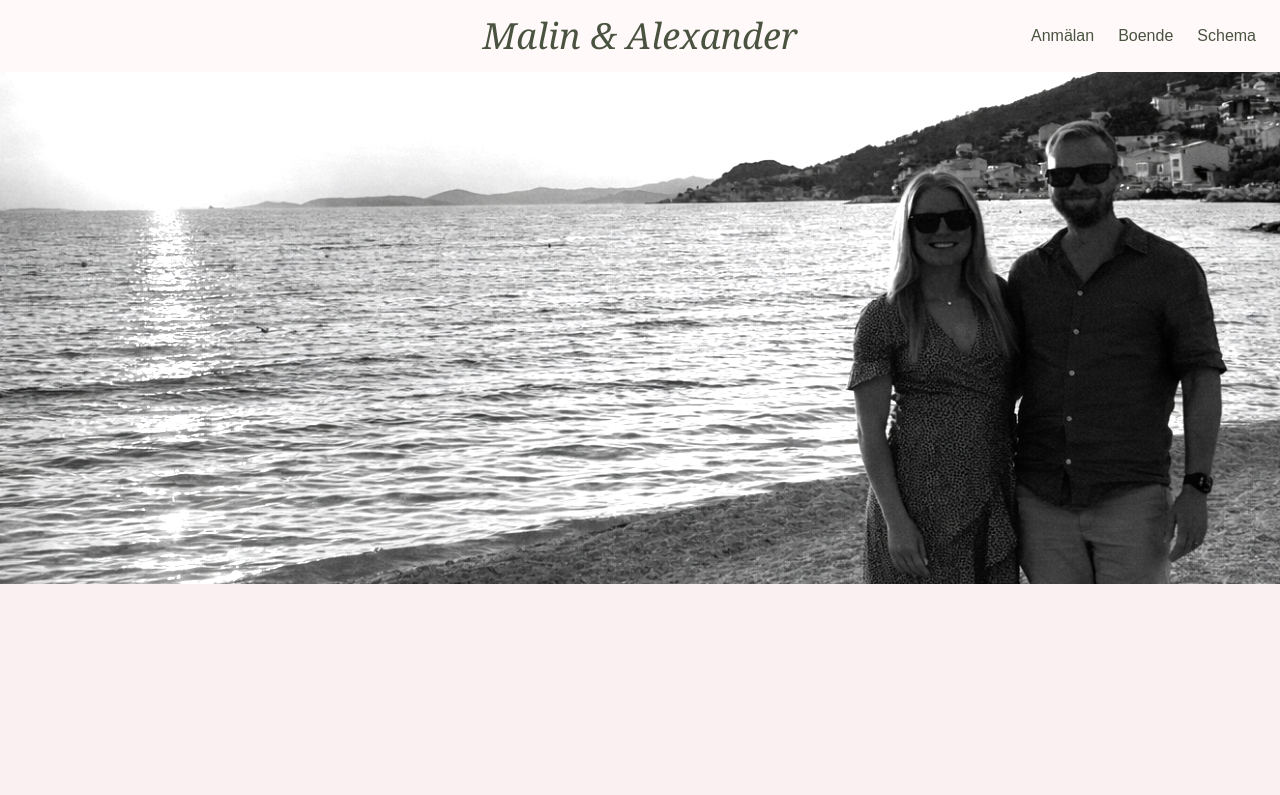
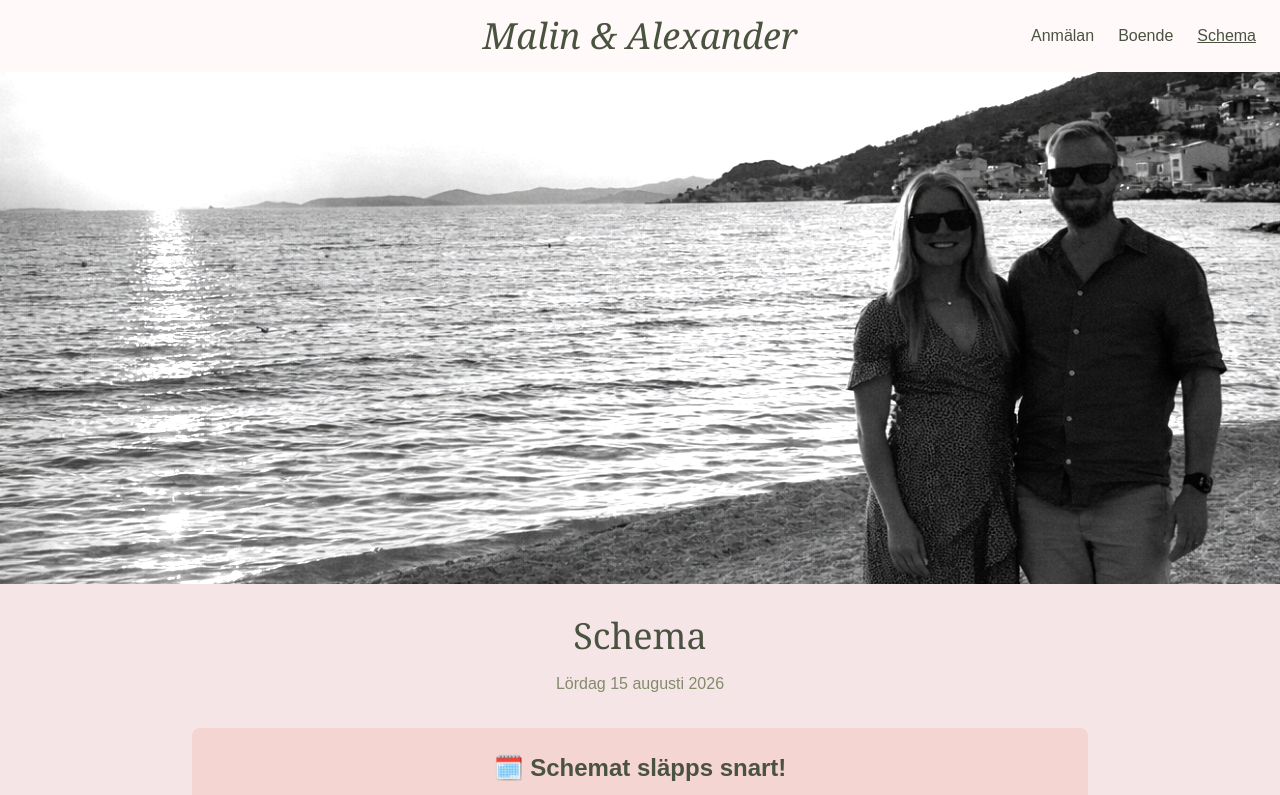
Before and after one commit to Alecktos/alecktos-website, a Next.js app: page /schedule in a window 1280 px wide. Before the commit this address had no page. Shown: the top 795 px of the page. Built offline with nearby package versions, Linux system fonts and the light colour scheme.

Commit message:
Fix typo: rename shedule to schedule
Co-authored-by: Alecktos <1868600+Alecktos@users.noreply.github.com>

```diff
--- a/app/layout.tsx
+++ b/app/layout.tsx
@@ -47,8 +47,8 @@ export default function RootLayout({
 						  Boende
 						</Link>
 						<Link
-						  href="/shedule"
-						  className={`font-medium transition-colors ${pathname === "/shedule" ? "text-sage-darker underline" : "text-sage-darker hover:text-sage-dark"}`}
+						  href="/schedule"
+						  className={`font-medium transition-colors ${pathname === "/schedule" ? "text-sage-darker underline" : "text-sage-darker hover:text-sage-dark"}`}
 						>
 						  Schema
 						</Link>
```
Also changed, not shown: app/schedule/page.tsx (renamed from app/shedule/page.tsx), 1 other file (tests, documents, lock files or other folders).
